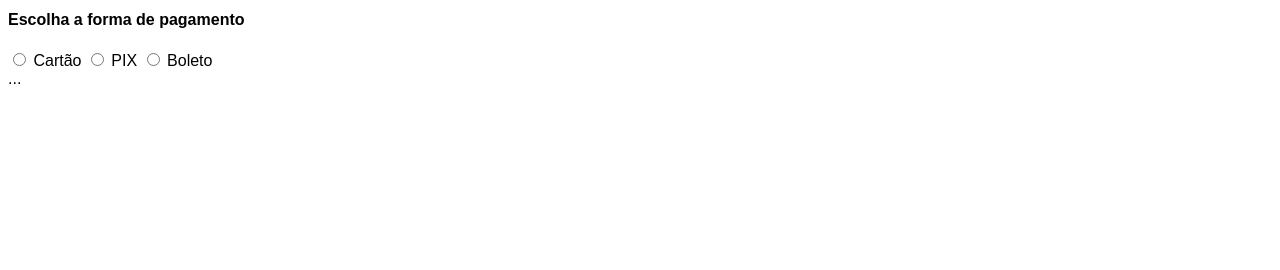
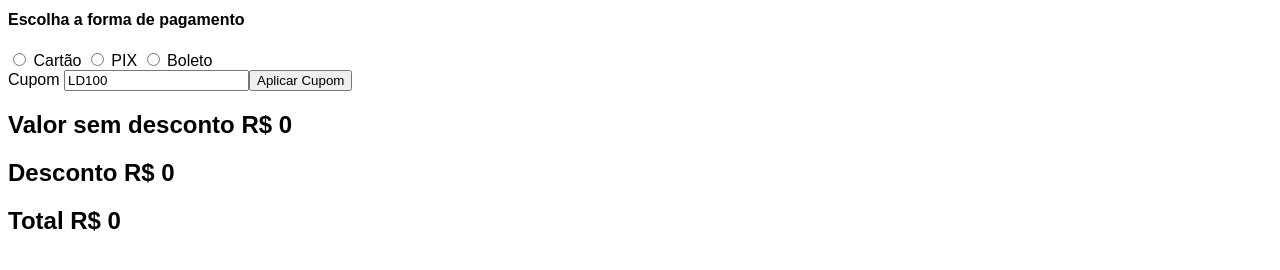
Before and after one commit to Yonatha/javascript-estudo, a Vue app in the folder loja/frontend/: page /checkout in a window 1280 px wide. Shown: the part 150-420 px from the top of the page. Built offline with nearby package versions, Linux system fonts and the light colour scheme; no server answers.

Commit message:
103 Implementar componente de cupom na tela de checkout

```diff
--- a/loja/frontend/src/components/carrinhos/Checkout.vue
+++ b/loja/frontend/src/components/carrinhos/Checkout.vue
@@ -23,7 +23,12 @@
         <input type="text" name="cc_validade"><br>
     </div>
 
-    ...
+    <Cupom />
+
+    <h2>Valor sem desconto R$ {{ valores.valorSemDesconto }}</h2>
+    <h2>Desconto R$ {{ valores.desconto }}</h2>
+    <h2>Total R$ {{ total }}</h2>
+
 
 </template>
 
@@ -31,12 +36,16 @@
 </style>
 
 <script>
-import { mapGetters, mapActions } from 'vuex';
+import { mapGetters } from 'vuex';
 import QRCode from 'qrcode'
+import Cupom from './Cupom.vue'
 
 export default {
     name: "Checkout",
     computed: {
+    },
+    components: {
+        Cupom
     },
     data(){
         return {
@@ -45,7 +54,7 @@ export default {
         }
     },
     computed: {
-        ...mapGetters("carrinho", ["cliente_id", "total"]),
+        ...mapGetters("carrinho", ["cliente_id", "valores","total"]),
     },
     methods: {
         alterarFormaDePagamento() {
--- /dev/null
+++ b/loja/frontend/src/components/carrinhos/Cupom.vue
@@ -0,0 +1,20 @@
+<template>
+    Cupom
+    <input type="text" name="cupom" v-model="cupom"/>
+    <button @click="aplicarCupom()">Aplicar Cupom</button>
+</template>
+
+<script>
+
+import {mapActions, mapGetters} from "vuex"
+
+export default {
+    name: "Cupom",
+    computed: {
+        ...mapGetters("carrinho", ["cupom"])
+    },
+    methods: {
+        ...mapActions("cupom", ["aplicarCupom"])
+    }
+}
+</script>
--- a/loja/frontend/src/store/index.js
+++ b/loja/frontend/src/store/index.js
@@ -2,11 +2,13 @@ import {createStore} from 'vuex'
 import carrinho from "./modules/carrinho/carrinho.module"
 import fornecedor from "./modules/fornecedor/fornecedor.module"
 import notificacao from "./modules/notificacao/notificacao.module"
+import cupom from "./modules/cupom/cupom.module"
 
 export default createStore({
     modules: {
         carrinho,
         fornecedor,
-        notificacao
+        notificacao,
+        cupom
     }
 })
--- a/loja/frontend/src/store/modules/carrinho/carrinho.module.js
+++ b/loja/frontend/src/store/modules/carrinho/carrinho.module.js
@@ -4,7 +4,9 @@ import state from "./carrinho.state"
 
 const getters = {
     produtos: state => state.produtos,
-    total: state => state.total
+    total: state => state.total,
+    valores: state => state.valores,
+    cupom: state => state.cupom
 }
 
 export default {
--- a/loja/frontend/src/store/modules/carrinho/carrinho.state.js
+++ b/loja/frontend/src/store/modules/carrinho/carrinho.state.js
@@ -1,7 +1,13 @@
 const state = {
     produtos: [],
     cliente_id: 1,
-    total: 0
+    total: 0,
+    cupom: "LD100",
+    valores: {
+        valorSemDesconto: 0,
+        desconto: 0,
+        valorComDesconto: 0
+    }
 }
 
 export default state
--- /dev/null
+++ b/loja/frontend/src/store/modules/cupom/cupom.actions.js
@@ -0,0 +1,20 @@
+import axios from 'axios'
+
+const minhaApi = axios.create({
+    baseURL: "http://localhost:3000/",
+    headers: {
+      'Content-Type': 'application/json'
+    }
+})
+
+const actions = {
+    aplicarCupom: async (context) => {
+        const {cupom, total } = context.rootState.carrinho
+        const payload = { total, cupom }
+        const response = await minhaApi.post("/cupom", payload)
+        context.rootState.carrinho.total = response.data.valorComDesconto
+        context.rootState.carrinho.valores = response.data
+    }
+}
+
+export default actions
--- /dev/null
+++ b/loja/frontend/src/store/modules/cupom/cupom.module.js
@@ -0,0 +1,6 @@
+import actions from "./cupom.actions"
+
+export default {
+    namespaced: true,
+    actions
+}
```
Also changed, not shown: 2 other files (tests, documents, lock files or other folders).
